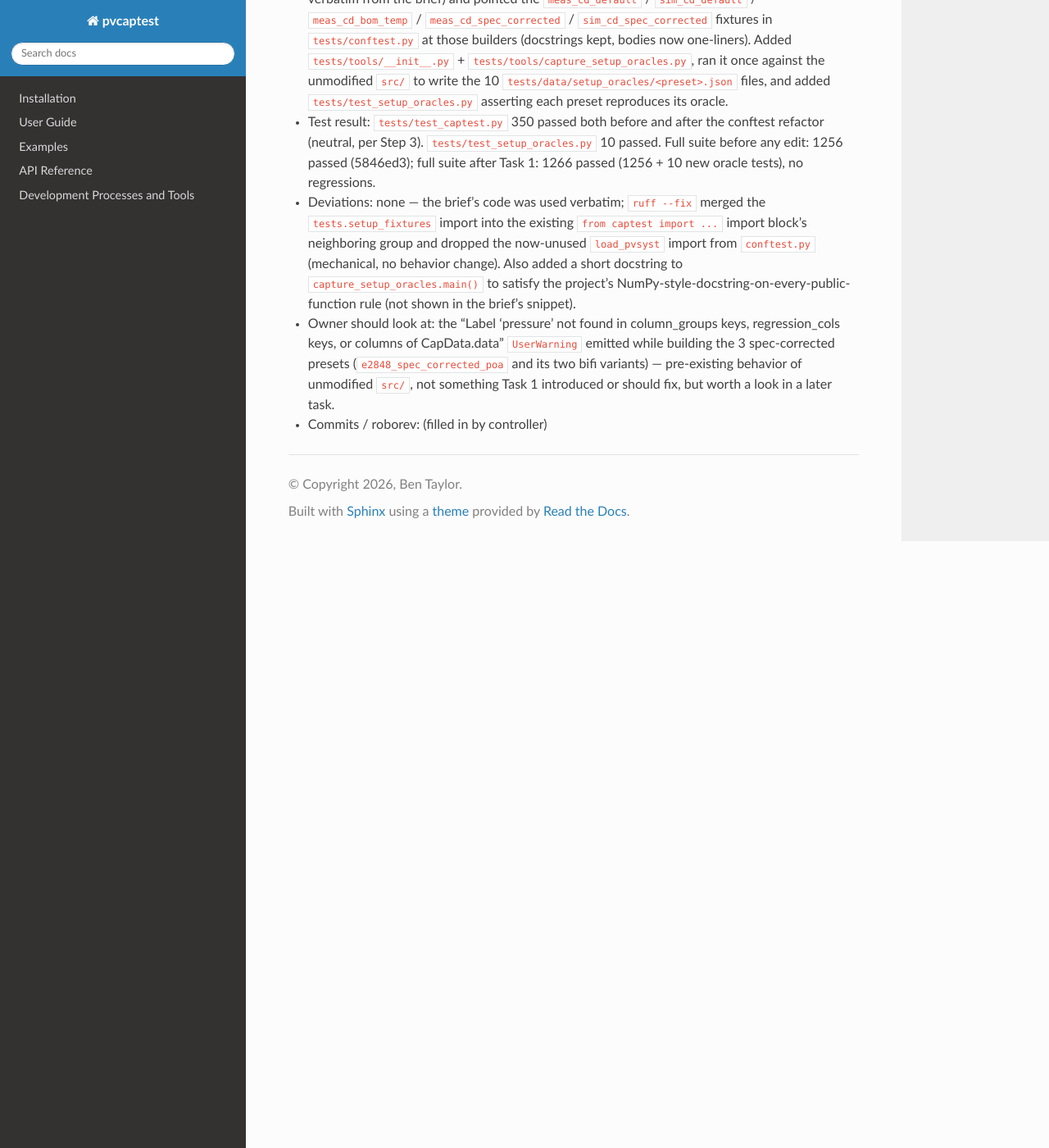
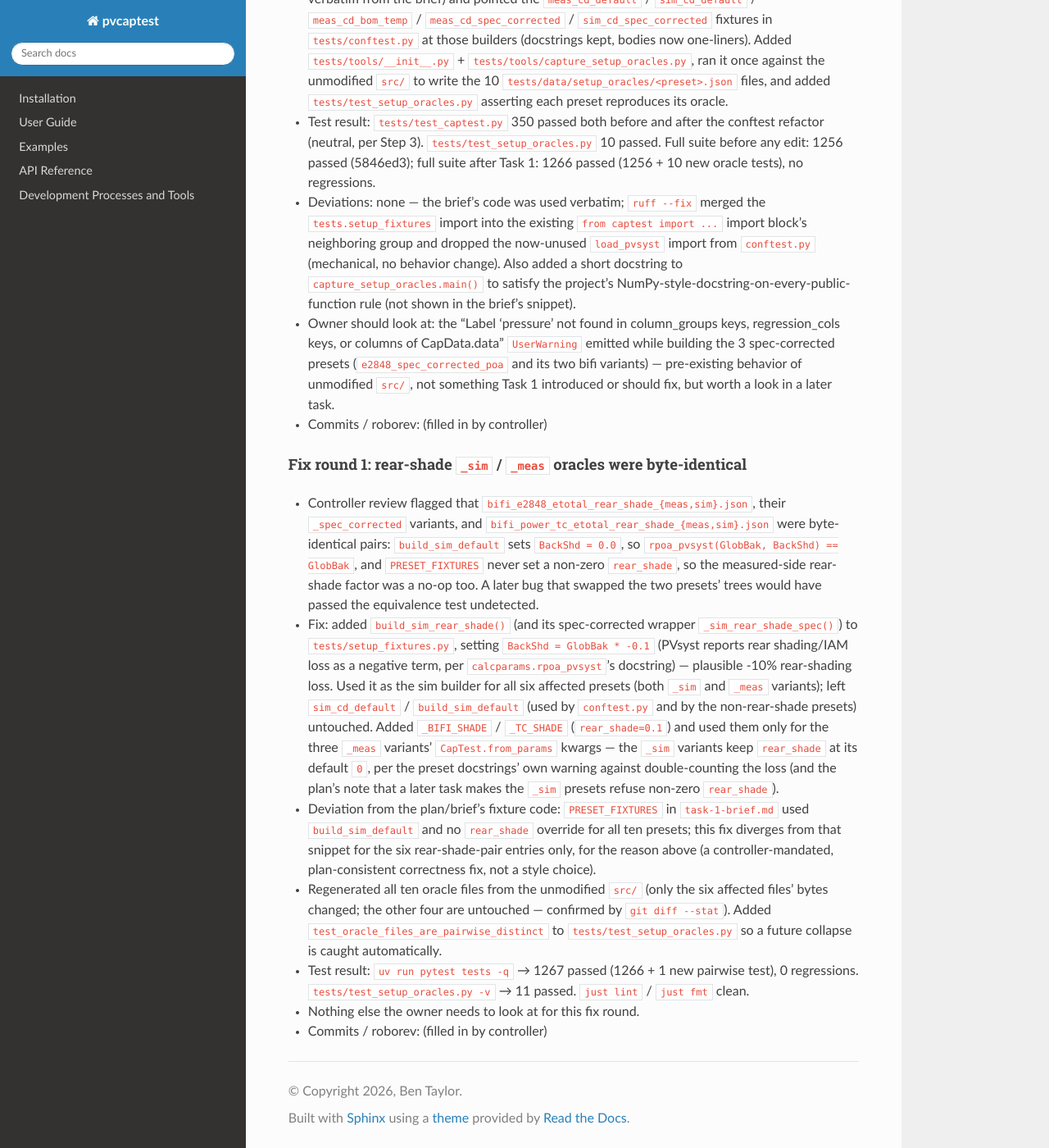
Before and after one commit to pvcaptest/pvcaptest, a Sphinx documentation site: the page built from docs/superpowers/notes/2026-09-24-implementation-log.md, in a window 1280 px wide and 1400 px high, scrolled down 827 px. Shown: the whole window at 82% size. Built offline with Sphinx 7.4.7 and the Read the Docs theme 3.1.0, drawn with Linux system fonts in a browser that asks for light colours.

Commit message:
fix: make rear-shade preset oracles discriminate _sim from _meas
build_sim_default set BackShd = 0.0, collapsing rpoa_pvsyst(GlobBak, BackShd)
to plain GlobBak, and PRESET_FIXTURES never set a non-zero rear_shade, so the
bifi_e2848_etotal_rear_shade_{meas,sim} pair (plus its _spec_corrected
variant and the bifi_power_tc_etotal_rear_shade_{meas,sim} pair) produced
byte-identical oracles. A later bug that swapped the two trees would have
passed the equivalence test.

Add build_sim_rear_shade() (BackShd = GlobBak * -0.1, a plausible rear-shading
loss per PVsyst's sign convention) and use it as the sim builder for all six
affected presets, and give only the three _meas variants a non-zero
rear_shade=0.1 kwarg (the _sim variants keep the default 0, matching the
preset docstrings' warning against double-counting). sim_cd_default /
build_sim_default is unchanged. Regenerate the ten oracle files from the
unmodified src/ (only the six affected files changed) and add
test_oracle_files_are_pairwise_distinct to catch a future collapse.

Review: code
Co-Authored-By: Claude Fable 5.1 <noreply@anthropic.com>
Claude-Session: https://claude.ai/code/session_01AkqRVnUricrbyNJvB8VDk1

```diff
--- a/docs/superpowers/notes/2026-09-24-implementation-log.md
+++ b/docs/superpowers/notes/2026-09-24-implementation-log.md
@@ -50,3 +50,40 @@ Branch: `reg-cols-serialization`
   bifi variants) — pre-existing behavior of unmodified `src/`, not something
   Task 1 introduced or should fix, but worth a look in a later task.
 - Commits / roborev: (filled in by controller)
+
+#### Fix round 1: rear-shade `_sim` / `_meas` oracles were byte-identical
+
+- Controller review flagged that `bifi_e2848_etotal_rear_shade_{meas,sim}.json`,
+  their `_spec_corrected` variants, and `bifi_power_tc_etotal_rear_shade_{meas,sim}.json`
+  were byte-identical pairs: `build_sim_default` sets `BackShd = 0.0`, so
+  `rpoa_pvsyst(GlobBak, BackShd) == GlobBak`, and `PRESET_FIXTURES` never set a
+  non-zero `rear_shade`, so the measured-side rear-shade factor was a no-op
+  too. A later bug that swapped the two presets' trees would have passed the
+  equivalence test undetected.
+- Fix: added `build_sim_rear_shade()` (and its spec-corrected wrapper
+  `_sim_rear_shade_spec()`) to `tests/setup_fixtures.py`, setting
+  `BackShd = GlobBak * -0.1` (PVsyst reports rear shading/IAM loss as a
+  negative term, per `calcparams.rpoa_pvsyst`'s docstring) — plausible -10%
+  rear-shading loss. Used it as the sim builder for all six affected presets
+  (both `_sim` and `_meas` variants); left `sim_cd_default` /
+  `build_sim_default` (used by `conftest.py` and by the non-rear-shade
+  presets) untouched. Added `_BIFI_SHADE` / `_TC_SHADE` (`rear_shade=0.1`)
+  and used them only for the three `_meas` variants' `CapTest.from_params`
+  kwargs — the `_sim` variants keep `rear_shade` at its default `0`, per the
+  preset docstrings' own warning against double-counting the loss (and the
+  plan's note that a later task makes the `_sim` presets refuse non-zero
+  `rear_shade`).
+- Deviation from the plan/brief's fixture code: `PRESET_FIXTURES` in
+  `task-1-brief.md` used `build_sim_default` and no `rear_shade` override for
+  all ten presets; this fix diverges from that snippet for the six
+  rear-shade-pair entries only, for the reason above (a controller-mandated,
+  plan-consistent correctness fix, not a style choice).
+- Regenerated all ten oracle files from the unmodified `src/` (only the six
+  affected files' bytes changed; the other four are untouched — confirmed by
+  `git diff --stat`). Added `test_oracle_files_are_pairwise_distinct` to
+  `tests/test_setup_oracles.py` so a future collapse is caught automatically.
+- Test result: `uv run pytest tests -q` → 1267 passed (1266 + 1 new pairwise
+  test), 0 regressions. `tests/test_setup_oracles.py -v` → 11 passed. `just
+  lint` / `just fmt` clean.
+- Nothing else the owner needs to look at for this fix round.
+- Commits / roborev: (filled in by controller)
```
Also changed, not shown: 8 other files.
